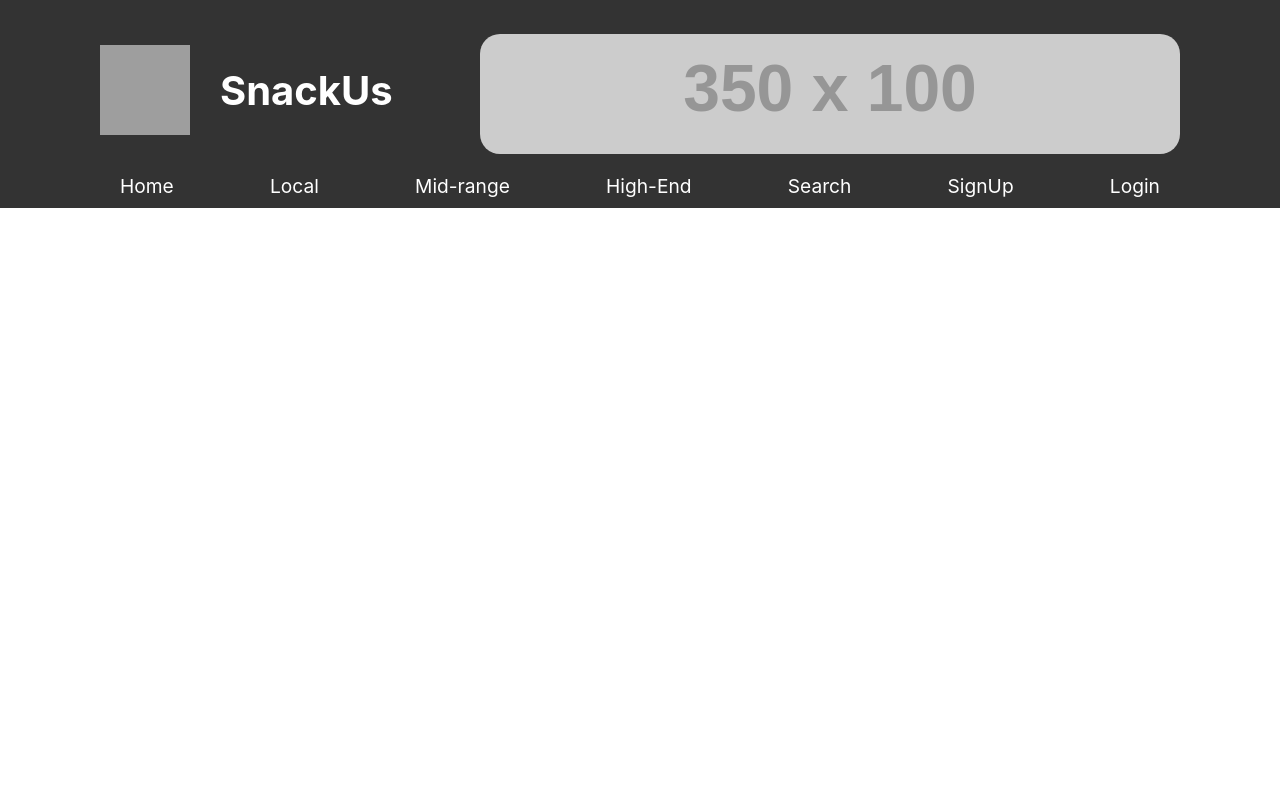
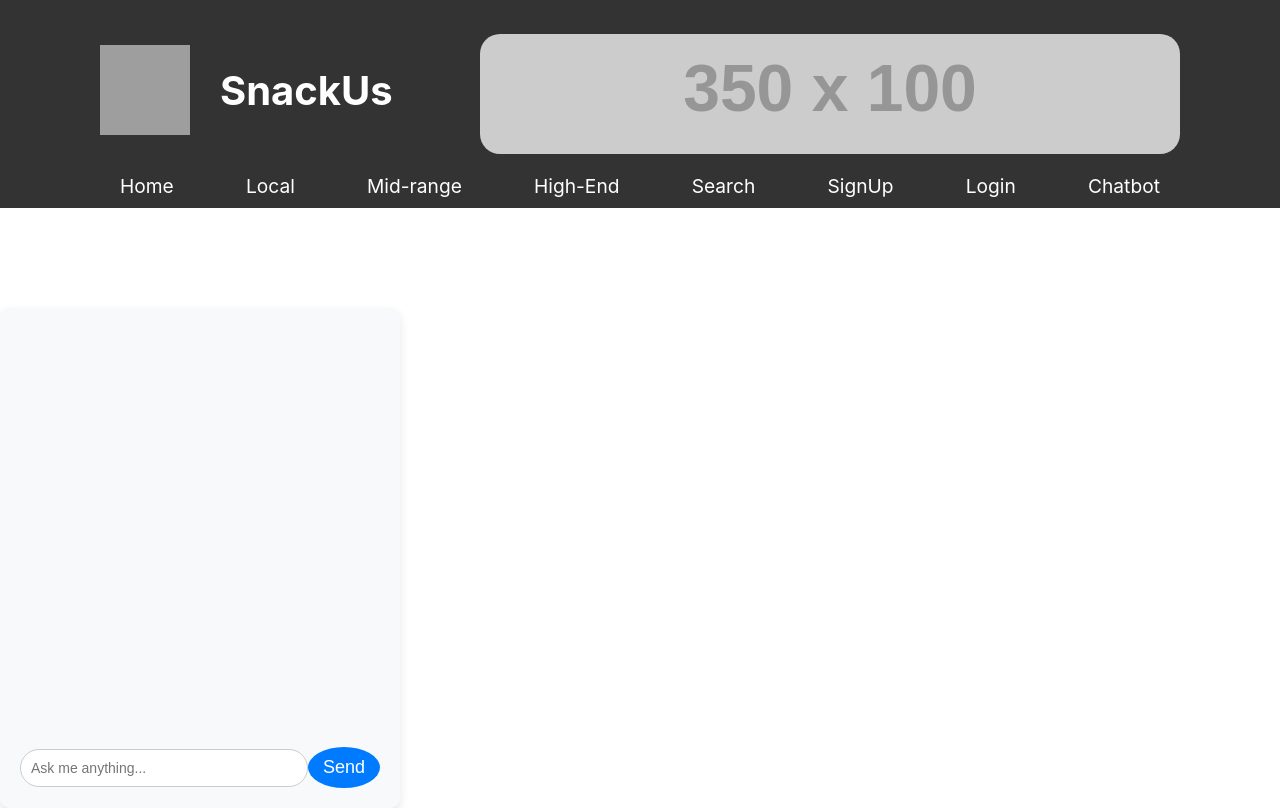
Before and after one commit to Shtrubin/SnackusProject7thsem, a React (Create React App) app: page /chatbot in a window 1280 px wide. Built offline with nearby package versions, Linux system fonts and the light colour scheme; grey boxes are pictures that could not be loaded.

Commit message:
chatbot added

```diff
--- a/src/App.js
+++ b/src/App.js
@@ -4,6 +4,7 @@ import Home from "./pages/home";
 import UserLogIn from "./pages/login";
 import Register from "./pages/register";
 import Navbar from "./pages/navbar";
+import Chatbot from "./pages/Chatbot";
 
 
 function App() {
@@ -14,6 +15,7 @@ function App() {
           <Route path="/" element={<Home />} />
           <Route path="/login" element={<UserLogIn />} />
           <Route path="/signup" element={<Register />} />
+          <Route path="/chatbot" element={<Chatbot />} />
         </Routes>
       </Layout>
     </Router>
--- /dev/null
+++ b/src/pages/Chatbot.jsx
@@ -0,0 +1,63 @@
+import React, { useState } from 'react';
+import '../styles/chatbot.css'
+
+const Chatbot = () => {
+  const [message, setMessage] = useState('');
+  const [chatHistory, setChatHistory] = useState([]);
+
+  const sendMessage = async () => {
+    if (message.trim()) {
+      setChatHistory([...chatHistory, { sender: 'user', text: message }]);
+      setMessage('');
+
+      try {
+        const response = await fetch('http://localhost:5000/chat', {
+          method: 'POST',
+          headers: {
+            'Content-Type': 'application/json',
+          },
+          body: JSON.stringify({ message: message }),
+        });
+
+        const data = await response.json();
+        setChatHistory([
+          ...chatHistory,
+          { sender: 'user', text: message },
+          { sender: 'bot', text: data.response },
+        ]);
+      } catch (error) {
+        console.error('Error:', error);
+        setChatHistory([
+          ...chatHistory,
+          { sender: 'bot', text: 'Sorry, there was an error.' },
+        ]);
+      }
+    }
+  };
+
+  return (
+    <div className="chatbot">
+      <div className="chat-history">
+        {chatHistory.map((chat, index) => (
+          <div
+            key={index}
+            className={chat.sender === 'user' ? 'user-message' : 'bot-message'}
+          >
+            {chat.text}
+          </div>
+        ))}
+      </div>
+      <div className="input-area">
+        <input
+          type="text"
+          value={message}
+          onChange={(e) => setMessage(e.target.value)}
+          placeholder="Ask me anything..."
+        />
+        <button onClick={sendMessage}>Send</button>
+      </div>
+    </div>
+  );
+};
+
+export default Chatbot;
--- a/src/pages/navbar.jsx
+++ b/src/pages/navbar.jsx
@@ -25,6 +25,7 @@ const Navbar = () => {
           <p><Link to="/Search">Search</Link></p>
           <p><Link to="/signup">SignUp</Link></p>
           <p><Link to="/login">Login</Link></p>
+          <p><Link to="/chatbot">Chatbot</Link></p>
         </div>
       </div>
     </>
--- /dev/null
+++ b/src/styles/chatbot.css
@@ -0,0 +1,134 @@
+/* General chatbot container styling */
+.chatbot {
+    width: 400px;
+    height: 500px;
+    background-color: #f8f9fa;
+    border-radius: 10px;
+    box-shadow: 0px 4px 10px rgba(0, 0, 0, 0.1);
+    display: flex;
+    flex-direction: column;
+    padding: 20px;
+    overflow: hidden;
+    font-family: 'Arial', sans-serif;
+    margin-top: 100px;
+  }
+
+  /* Chat history container */
+  .chat-history {
+    flex-grow: 1;
+    overflow-y: auto;
+    margin-bottom: 20px;
+    padding-right: 10px;
+    display: flex;
+    flex-direction: column;
+  }
+
+  /* User message styling */
+  .user-message {
+    align-self: flex-end;
+    background-color: #007bff;
+    color: white;
+    border-radius: 15px;
+    padding: 10px 15px;
+    margin: 5px 0;
+    max-width: 80%;
+    word-wrap: break-word;
+    font-size: 14px;
+    box-shadow: 0px 2px 4px rgba(0, 123, 255, 0.3);
+    animation: slideInRight 0.3s ease-out;
+  }
+
+  /* Bot message styling */
+  .bot-message {
+    align-self: flex-start;
+    background-color: #e9ecef;
+    color: #495057;
+    border-radius: 15px;
+    padding: 10px 15px;
+    margin: 5px 0;
+    max-width: 80%;
+    word-wrap: break-word;
+    font-size: 14px;
+    box-shadow: 0px 2px 4px rgba(0, 0, 0, 0.1);
+    animation: slideInLeft 0.3s ease-out;
+  }
+
+  /* Input area */
+  .input-area {
+    display: flex;
+    justify-content: space-between;
+    align-items: center;
+    padding-top: 10px;
+  }
+
+  /* Text input field */
+  input {
+    width: 80%;
+    padding: 10px;
+    border: 1px solid #ccc;
+    border-radius: 25px;
+    font-size: 14px;
+    outline: none;
+    transition: border 0.3s ease;
+  }
+
+  /* Focused text input field */
+  input:focus {
+    border-color: #007bff;
+  }
+
+  /* Send button */
+  button {
+    padding: 10px 15px;
+    background-color: #007bff;
+    color: white;
+    border: none;
+    border-radius: 50%;
+    cursor: pointer;
+    font-size: 18px;
+    transition: background-color 0.3s ease;
+  }
+
+  /* Hover effect on send button */
+  button:hover {
+    background-color: #0056b3;
+  }
+
+  /* Animation for user message sliding in from the right */
+  @keyframes slideInRight {
+    0% {
+      transform: translateX(100%);
+      opacity: 0;
+    }
+    100% {
+      transform: translateX(0);
+      opacity: 1;
+    }
+  }
+
+  /* Animation for bot message sliding in from the left */
+  @keyframes slideInLeft {
+    0% {
+      transform: translateX(-100%);
+      opacity: 0;
+    }
+    100% {
+      transform: translateX(0);
+      opacity: 1;
+    }
+  }
+
+  /* Chat history scroll bar styling */
+  .chat-history::-webkit-scrollbar {
+    width: 8px;
+  }
+
+  .chat-history::-webkit-scrollbar-thumb {
+    background-color: #007bff;
+    border-radius: 10px;
+  }
+
+  .chat-history::-webkit-scrollbar-track {
+    background-color: #f1f1f1;
+    border-radius: 10px;
+  }
```
Also changed, not shown: 1 other file (tests, documents, lock files or other folders).
